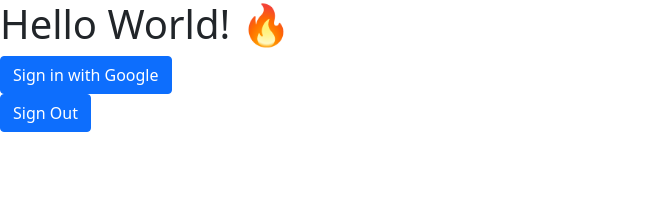
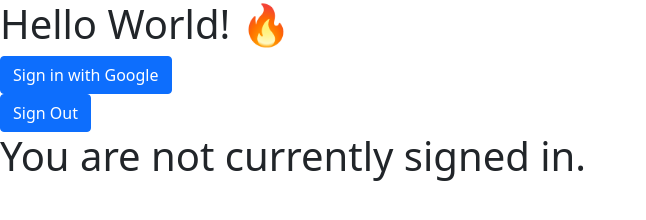
Before and after one commit to tylerclancy/firebase-test-app, a website: page google-login.html in a window 1280 px wide. Shown: the whole page, without its empty margins (0-646 px from the left). Drawn offline with nearby package versions, Linux system fonts and the light colour scheme.

Commit message:
Add auth status UI element

```diff
--- a/google-login.html
+++ b/google-login.html
@@ -27,6 +27,8 @@
     <button id="signOutBtn" class="btn btn-primary">Sign Out</button>
   </section>
 
+  <h1 id="authStatus">You are not currently signed in.</h1>
+
   <script src="google-login.js" type="module"></script>
 
 </body>
```
